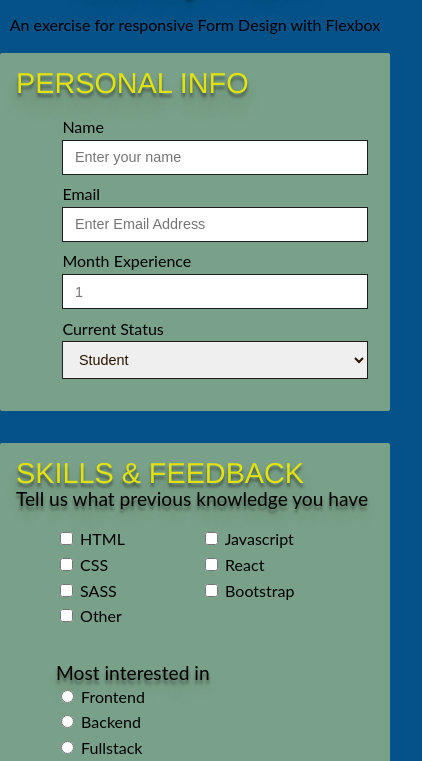
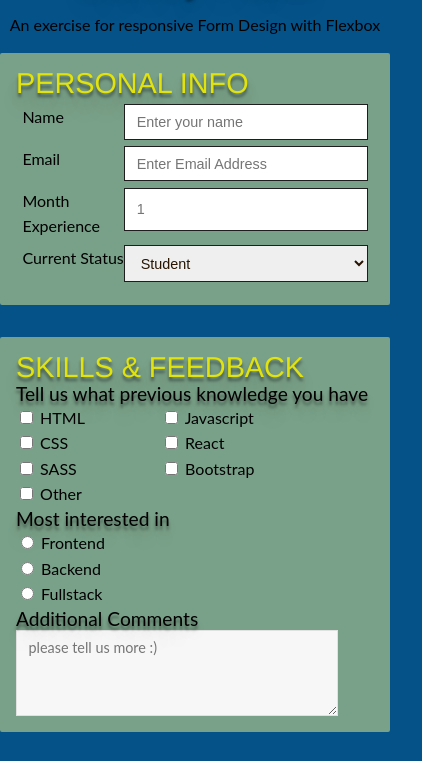
Before and after one commit to drood87/form-practice-with-flexbox, a plain HTML site: page index.html in a window 390 px wide. Shown: the part 46-807 px from the top of the page, 422 px wide, since content can reach past the window. Drawn offline with Linux system fonts and the light colour scheme; a web font is replaced by a local one.

Commit message:
added css reset and changed media queries

```diff
--- a/index.html
+++ b/index.html
@@ -6,6 +6,7 @@
     <meta name="viewport" content="width=device-width, initial-scale=1.0">
     <meta http-equiv="X-UA-Compatible" content="ie=edge">
 
+    <link rel="stylesheet" href="reset.css">
     <link rel="stylesheet" href="styles.css">
     <title>Survey Form</title>
 </head>
@@ -52,7 +53,7 @@
 		</section>
 
 		<section class="form-group">
-			<h3>Skills & Feedback</h3>
+			<h3 class="skills">Skills & Feedback</h3>
 			<h4>Tell us what previous knowledge you have</h4>
 			<ul class="wrapper-skills">
 
--- /dev/null
+++ b/reset.css
@@ -0,0 +1,48 @@
+/* http://meyerweb.com/eric/tools/css/reset/
+   v2.0 | 20110126
+   License: none (public domain)
+*/
+
+html, body, div, span, applet, object, iframe,
+h1, h2, h3, h4, h5, h6, p, blockquote, pre,
+a, abbr, acronym, address, big, cite, code,
+del, dfn, em, img, ins, kbd, q, s, samp,
+small, strike, strong, sub, sup, tt, var,
+b, u, i, center,
+dl, dt, dd, ol, ul, li,
+fieldset, form, label, legend,
+table, caption, tbody, tfoot, thead, tr, th, td,
+article, aside, canvas, details, embed,
+figure, figcaption, footer, header, hgroup,
+menu, nav, output, ruby, section, summary,
+time, mark, audio, video {
+	margin: 0;
+	padding: 0;
+	border: 0;
+	font-size: 100%;
+	font: inherit;
+	vertical-align: baseline;
+}
+/* HTML5 display-role reset for older browsers */
+article, aside, details, figcaption, figure,
+footer, header, hgroup, menu, nav, section {
+	display: block;
+}
+body {
+	line-height: 1;
+}
+ol, ul {
+	list-style: none;
+}
+blockquote, q {
+	quotes: none;
+}
+blockquote:before, blockquote:after,
+q:before, q:after {
+	content: '';
+	content: none;
+}
+table {
+	border-collapse: collapse;
+	border-spacing: 0;
+}
--- a/styles.css
+++ b/styles.css
@@ -155,7 +155,6 @@ li {
 	padding: 1em;
 	margin: 2em;
 	flex: 1 0 300px;
-
 }
 
 #wrapper > li {
@@ -266,11 +265,12 @@ li {
 	body {
 		width: 100%;
 		margin: 0;
-		padding: 0 0 2em;
+		padding: 0 0 2em 0;
 	}
 
 	.form-submit {
 		margin: 0 0 0 2em;
+		flex: 0 0 80%;
 	}
 
 	.form-group {
```
